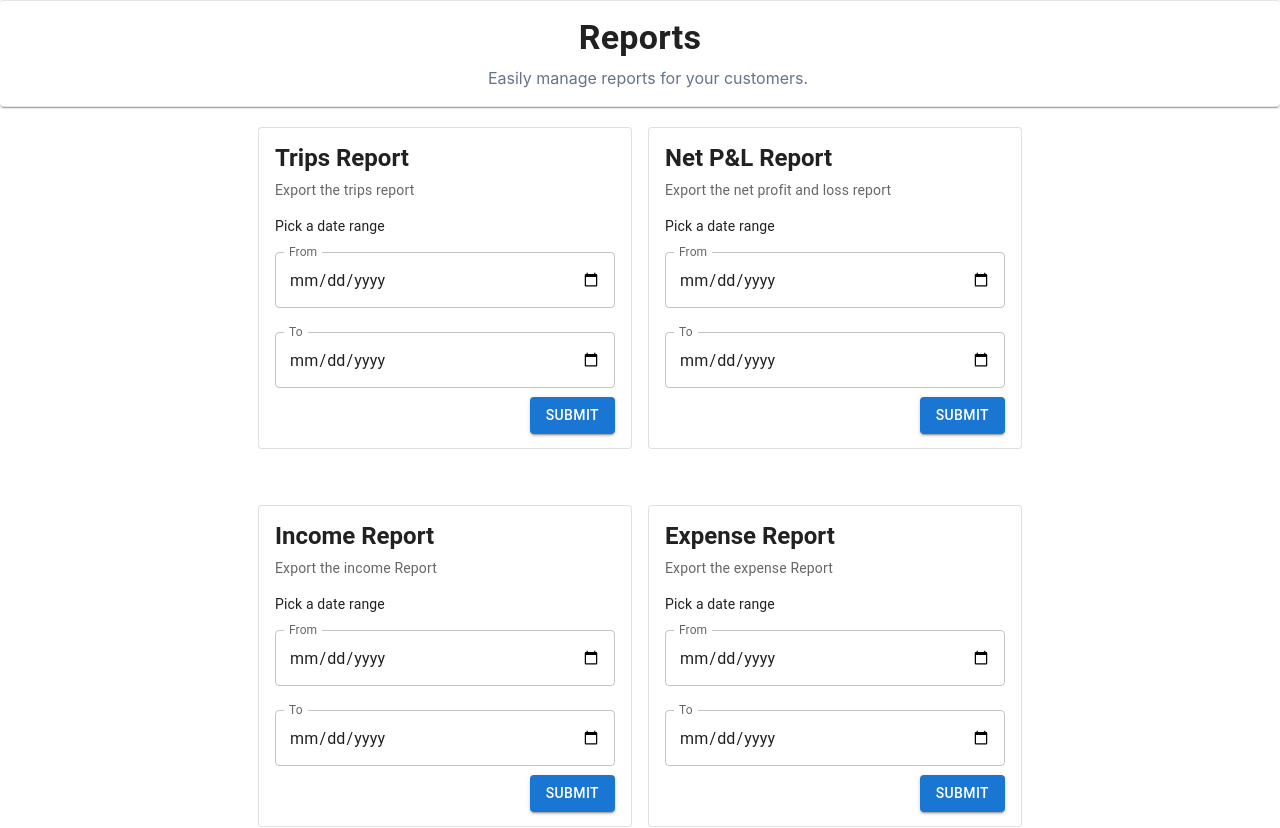
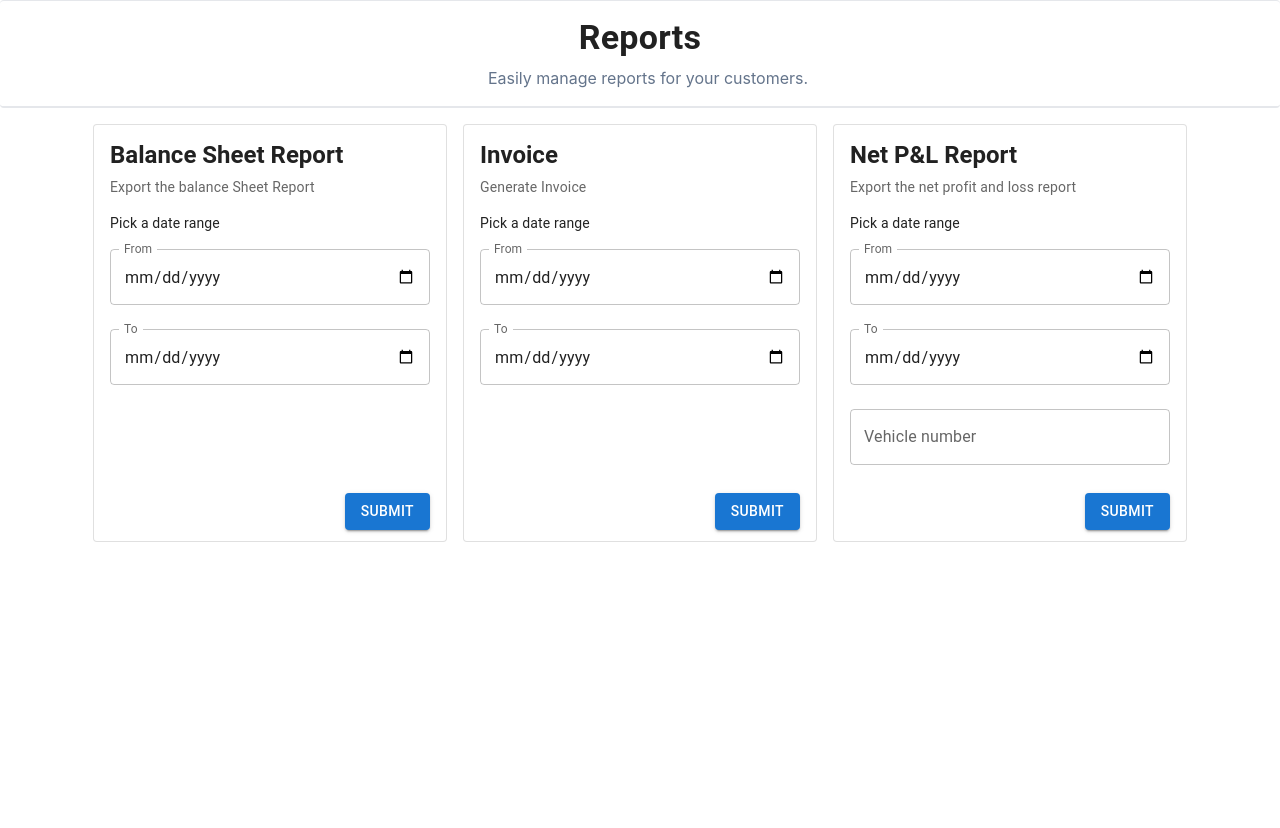
Before and after one commit to VishalChaudhary96/lba-pdf-dhananjay-ui-code, a React (Create React App) app: page / in a window 1280 px wide. Shown: the top 828 px of the page. After the commit the page ends 800 px from the top, so only its background shows below. Built offline with nearby package versions, Linux system fonts and the light colour scheme.

Commit message:
Profit and Loss report changes

```diff
--- a/src/components/header.jsx
+++ b/src/components/header.jsx
@@ -5,10 +5,10 @@ export const Header = () => {
   return (
     <header className="App-header">
       <Paper
-        elevation={1}
+        elevation={0}
         sx={{
           borderTop: "1px solid  rgb(229, 231, 235)", // Top border
-          borderBottom: "1px solid  rgb(229, 231, 235)", // Bottom border
+          borderBottom: "2px solid  rgb(229, 231, 235)", // Bottom border
           padding: { xs: "1rem", md: "1rem" },
           textAlign: { xs: "center" },
         }}
--- a/src/components/mainContent.jsx
+++ b/src/components/mainContent.jsx
@@ -4,48 +4,27 @@ import { ReportCard } from "./index";
 
 export const MainContent = () => {
   return (
-    <Container
-      sx={{
-        xs: {
-          margin: "0",
-        },
-        sm: {
-          margin: "1rem",
-        },
-      }}
-    >
+    <Container sx={{ marginTop: "1rem" }}>
       <Grid container spacing={2} justifyContent={"center"}>
-        {/* First Row */}
-        <Grid item xs={12} sm={6}>
+        <Grid item xs={12} sm={3}>
           <ReportCard
-            title={"Trips Report"}
-            description={"Export the trips report"}
+            title={"Balance Sheet Report"}
+            description={"Export the balance Sheet Report"}
+            type={"balanceSheet"}
           />
         </Grid>
-        <Grid item xs={12} sm={6}>
+        <Grid item xs={12} sm={3}>
+          <ReportCard
+            title={"Invoice"}
+            description={"Generate Invoice"}
+            type={"invoice"}
+          />
+        </Grid>
+        <Grid item xs={12} sm={3}>
           <ReportCard
             title={"Net P&L Report"}
             description={"Export the net profit and loss report"}
-          />
-        </Grid>
-
-        {/* Second Row */}
-        <Grid item xs={12} sm={6}>
-          <ReportCard
-            title={"Income Report"}
-            description={"Export the income Report"}
-          />
-        </Grid>
-        <Grid item xs={12} sm={6}>
-          <ReportCard
-            title={"Expense Report"}
-            description={"Export the expense Report"}
-          />
-        </Grid>
-        <Grid item xs={12} sm={6}>
-          <ReportCard
-            title={"Balance Sheet Report"}
-            description={"Export the balance Sheet Report"}
+            type={"profitNLoss"}
           />
         </Grid>
       </Grid>
--- a/src/components/reportCard.jsx
+++ b/src/components/reportCard.jsx
@@ -10,10 +10,12 @@ import {
 import { useState } from "react";
 import { fetchReport } from "../utils";
 
-export const ReportCard = ({ title, description }) => {
+export const ReportCard = ({ title, description, type }) => {
   const [dateRange, setDateRange] = useState({ from: "", to: "" });
   const [errors, setErrors] = useState({ from: false, to: false });
   const [hideButton, setHideButton] = useState(false);
+  const [vehicleNumber, setVehicleNumber] = useState("");
+  const showVehicleNumberInput = type === "profitNLoss" ? true : false;
 
   const handleDateChange = (e) => {
     const { name, value } = e.target;
@@ -29,6 +31,8 @@ export const ReportCard = ({ title, description }) => {
       [name]: value,
     }));
   };
+  const handlevehicleNumberChange = (e) =>
+    setVehicleNumber(e.target.value.toUpperCase());
 
   const validateDates = () => {
     const { from, to } = dateRange;
@@ -68,7 +72,7 @@ export const ReportCard = ({ title, description }) => {
             .then(() => setHideButton(false))
             .catch((error) => console.log("error", error));
           break;
-        case "Trips Report":
+        case "Invoice":
           fetchReport("/report/download/trips", dateRange, "Trips Report").then(
             () =>
               setHideButton(false).catch((error) => console.log("error", error))
@@ -77,19 +81,9 @@ export const ReportCard = ({ title, description }) => {
         case "Net P&L Report":
           fetchReport(
             "/report/download/net-profit-n-loss",
-            dateRange,
+            { ...dateRange, vehicleNumber },
             "Net P&L Report"
           )
-            .then(() => setHideButton(false))
-            .catch((error) => console.log("error", error));
-          break;
-        case "Income Report":
-          fetchReport("/report/download/income", dateRange, "Income Report")
-            .then(() => setHideButton(false))
-            .catch((error) => console.log("error", error));
-          break;
-        case "Expense Report":
-          fetchReport("/report/download/expense", dateRange, "Expense Report")
             .then(() => setHideButton(false))
             .catch((error) => console.log("error", error));
           break;
@@ -102,12 +96,18 @@ export const ReportCard = ({ title, description }) => {
   return (
     <Card
       variant="outlined"
-      style={{
-        maxWidth: 600,
-        margin: "20px auto",
+      sx={{
+        maxWidth: {
+          xs: "21rem",
+          sm: "22rem",
+        },
+        margin: "auto auto",
         position: "relative",
-        minHeight: "20rem",
-        minWidth: 300,
+        minHeight: {
+          xs: "20rem",
+          sm: "20rem",
+          md: "26rem",
+        },
       }}
     >
       <CardContent>
@@ -118,11 +118,10 @@ export const ReportCard = ({ title, description }) => {
           {description}
         </Typography>
 
-        <Box mt={2} mb={2}>
+        <Box mt={2} mb={4}>
           <Typography variant="body2" color="textPrimary">
             Pick a date range
           </Typography>
-
           {/* "From" Date */}
           <TextField
             variant="outlined"
@@ -159,12 +158,27 @@ export const ReportCard = ({ title, description }) => {
               },
             }}
           />
+          {/* "Vehicle Number" */}
+          {showVehicleNumberInput ? (
+            <TextField
+              variant="outlined"
+              fullWidth
+              label="Vehicle number"
+              type="text"
+              name="vehicleNumber"
+              value={vehicleNumber}
+              onChange={handlevehicleNumberChange}
+              margin="normal"
+            />
+          ) : (
+            ""
+          )}
         </Box>
         <Button
           disabled={hideButton}
           sx={{
             position: "absolute",
-            bottom: "0.9rem", // Positioning from the bottom edge
+            bottom: "0.7rem", // Positioning from the bottom edge
             right: "1rem", // Positioning from the right edge
           }}
           variant="contained"
```
